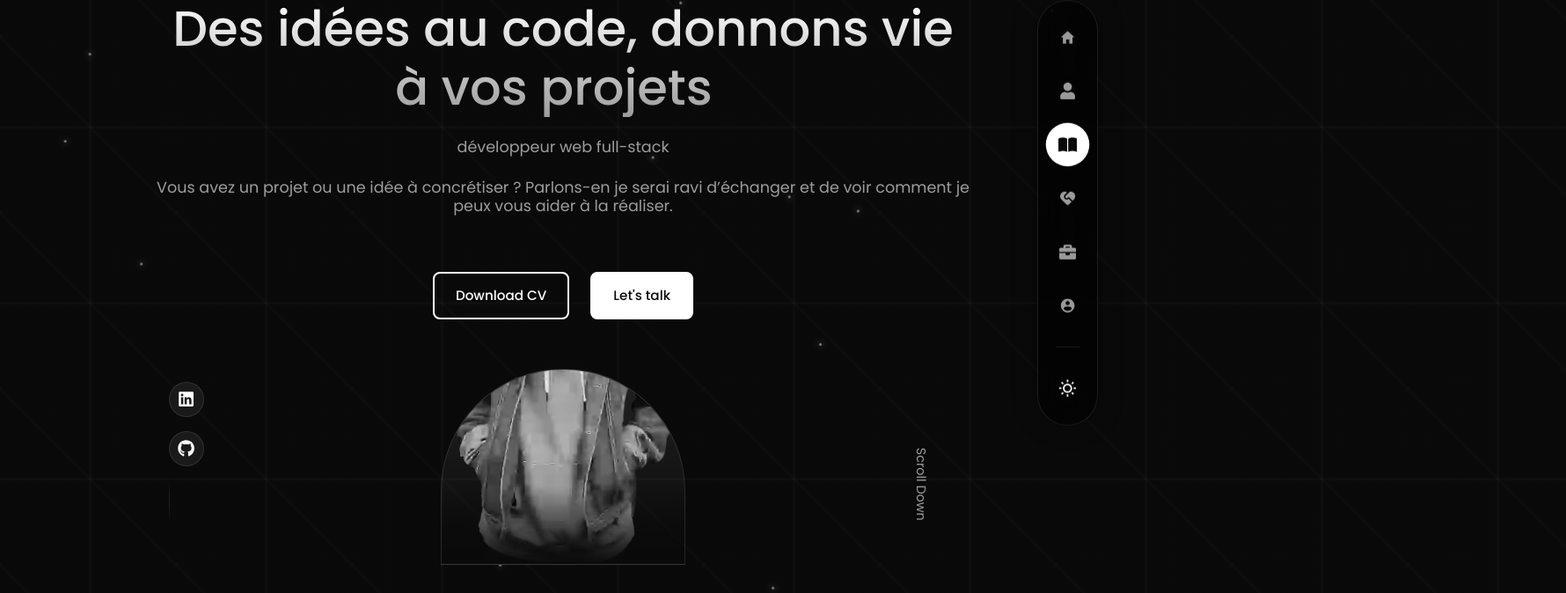
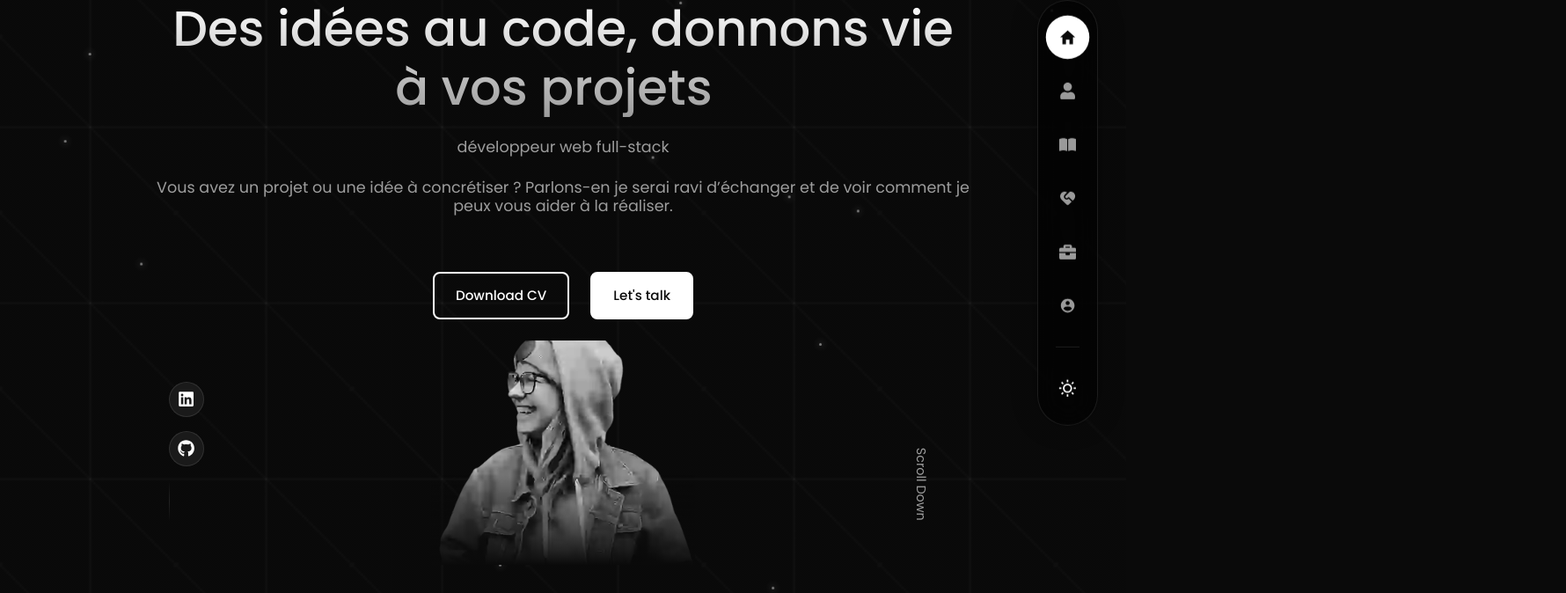
Before and after one commit to Hani19000/Portfolio-Hani, a React (Vite) app in the folder frontend/: page / in a window 1280 px wide. Shown: the part 158-832 px from the top of the page at 88% size, 1780 px wide, since content can reach past the window. Built offline with nearby package versions, Linux system fonts and the light colour scheme.

Commit message:
mise a jours

```diff
--- a/frontend/src/components/header/header.css
+++ b/frontend/src/components/header/header.css
@@ -28,7 +28,11 @@ header {
 .header__container h1 {
   font-size: clamp(2rem, 5vw, 3.5rem);
   color: var(--color-white);
-  background: linear-gradient(to bottom, var(--color-white), var(--color-light));
+  background: linear-gradient(
+    to bottom,
+    var(--color-white),
+    var(--color-light)
+  );
   background-clip: text;
   -webkit-background-clip: text;
   -webkit-text-fill-color: transparent;
@@ -77,7 +81,7 @@ header {
 }
 
 .header__socials::after {
-  content: '';
+  content: "";
   width: 1px;
   height: 3rem;
   background: linear-gradient(transparent, var(--border-color), transparent);
@@ -85,21 +89,16 @@ header {
 
 /*============== IMAGE - GRAYSCALE EN DARK MODE ==============*/
 .me {
-  width: clamp(260px, 30%, 400px);
-  aspect-ratio: 1/1.2;
-  background: linear-gradient(var(--border-color), transparent);
-  border-radius: 12rem 12rem 0 0;
-  margin-top: 2rem;
+  width: 300px;
+  height: 440px;
+  aspect-ratio: 300 / 440;
   overflow: hidden;
-  display: flex;
-  align-items: flex-end;
-  justify-content: center;
-  position: relative;
-  border: 1px solid var(--border-color);
+  /* Empêche le décalage pendant le chargement */
+  contain: size layout;
 }
 
 .me::before {
-  content: '';
+  content: "";
   position: absolute;
   inset: 0;
   background: linear-gradient(180deg, transparent 60%, var(--color-bg));
@@ -112,7 +111,9 @@ header {
   height: 440px;
   object-fit: cover;
   filter: grayscale(100%);
-  transition: filter 400ms ease, transform 300ms ease;
+  transition:
+    filter 400ms ease,
+    transform 300ms ease;
 }
 
 .me:hover img,
@@ -172,10 +173,20 @@ header {
 }
 
 @keyframes float-particle {
-  0% { opacity: 0; transform: translateY(100vh); }
-  10% { opacity: 0.3; }
-  90% { opacity: 0.3; }
-  100% { opacity: 0; transform: translateY(-100px); }
+  0% {
+    opacity: 0;
+    transform: translateY(100vh);
+  }
+  10% {
+    opacity: 0.3;
+  }
+  90% {
+    opacity: 0.3;
+  }
+  100% {
+    opacity: 0;
+    transform: translateY(-100px);
+  }
 }
 
 /* ========== CURSEUR ========== */
@@ -187,8 +198,14 @@ header {
 }
 
 @keyframes blink {
-  0%, 49% { opacity: 1; }
-  50%, 100% { opacity: 0; }
+  0%,
+  49% {
+    opacity: 1;
+  }
+  50%,
+  100% {
+    opacity: 0;
+  }
 }
 
 /* ========== STATS ========== */
@@ -222,11 +239,22 @@ header {
 
 /* ======== MEDIA QUERIES ======== */
 @media screen and (max-width: 1024px) {
-  header { height: 90vh; }
-  .me { width: 300px; height: 380px; }
+  header {
+    height: 90vh;
+  }
+  .me {
+    width: 300px;
+    height: 380px;
+  }
 }
 
 @media screen and (max-width: 768px) {
-  .header__socials, .scroll__down { display: none; }
-  header { height: auto; padding-top: 8rem; }
+  .header__socials,
+  .scroll__down {
+    display: none;
+  }
+  header {
+    height: auto;
+    padding-top: 8rem;
+  }
 }
--- a/frontend/src/components/nav/components/NavActive.tsx
+++ b/frontend/src/components/nav/components/NavActive.tsx
@@ -1,6 +1,5 @@
 import { useState, useEffect, MouseEvent } from "react";
 
-/* Définition du type de retour pour le hook */
 interface NavActiveReturn {
   activeNav: string;
   handleNavClick: (e: MouseEvent<HTMLAnchorElement>, id: string) => void;
@@ -10,24 +9,38 @@ function useNavActive(): NavActiveReturn {
   const [activeNav, setActiveNav] = useState<string>("#");
 
   useEffect(() => {
-    const sectionIds = ["#", "about", "experience", "services-section", "portfolio", "testimonials", "contact"];
+    const sectionIds = ["about", "experience", "services-section", "portfolio", "testimonials", "contact"];
 
-    const handleScroll = () => {
-      const scrollPosition = window.scrollY + window.innerHeight / 2;
+    // On observe les sections
+    const observer = new IntersectionObserver(
+      (entries) => {
+        entries.forEach((entry) => {
+          if (entry.isIntersecting) {
+            setActiveNav(`#${entry.target.id}`);
+          }
+        });
+      },
+      {
+        rootMargin: "-40% 0px -40% 0px", // Déclenche quand la section est au milieu
+        threshold: 0
+      }
+    );
 
-      sectionIds.forEach((id) => {
-        const section = id === "#" ? document.querySelector("header") : document.getElementById(id);
+    // Observer le header pour le retour en haut (#)
+    const header = document.querySelector("header");
+    if (header) {
+      const headerObserver = new IntersectionObserver((entries) => {
+        if (entries[0].isIntersecting) setActiveNav("#");
+      });
+      headerObserver.observe(header);
+    }
 
-        if (section &&
-            scrollPosition >= (section as HTMLElement).offsetTop &&
-            scrollPosition < (section as HTMLElement).offsetTop + (section as HTMLElement).offsetHeight) {
-          setActiveNav(id === "#" ? "#" : `#${id}`);
-        }
-      });
-    };
+    sectionIds.forEach((id) => {
+      const el = document.getElementById(id);
+      if (el) observer.observe(el);
+    });
 
-    window.addEventListener("scroll", handleScroll);
-    return () => window.removeEventListener("scroll", handleScroll);
+    return () => observer.disconnect();
   }, []);
 
   const handleNavClick = (e: MouseEvent<HTMLAnchorElement>, id: string) => {
@@ -38,9 +51,7 @@ function useNavActive(): NavActiveReturn {
     const element = targetId === '' ? document.querySelector('header') : document.getElementById(targetId);
 
     element?.scrollIntoView({ behavior: 'smooth' });
-
-    const cleanUrl = id === '#' ? '/' : `/${targetId}`;
-    window.history.pushState(null, null, cleanUrl);
+    window.history.pushState(null, "", id === '#' ? '/' : `#${targetId}`);
   };
 
   return { activeNav, handleNavClick };
--- a/frontend/src/components/portfolio/portfolio.css
+++ b/frontend/src/components/portfolio/portfolio.css
@@ -5,25 +5,16 @@ body {
 }
 
 .container.portfolio__container {
-    width: var(--container-width-lg);
-    margin: 0 auto;
-    /* Supprime display: grid ici si tu utilises Swiper ! */
-    overflow: visible !important; /* Permet aux ombres de ne pas être coupées */
-    position: relative;
+display: block; /* Swiper gère lui-même l'alignement horizontal */
+  width: 90%;
+  margin: 0 auto;
+  overflow: hidden;
 }
 
 .portfolio__items {
-    background: var(--color-bg-variant);
-    padding: 1.5rem;
-    border-radius: 2rem;
-    border: 1px solid transparent;
-    transition: var(--transition);
-    display: flex;
-    flex-direction: column;
-    height: 100%; /* Important pour que toutes les cartes aient la même taille */
-    user-select: none;
-    /* Fix Performance : Empêche les calculs de peinture inutiles */
-    contain: content;
+width: 100%;
+  max-width: 400px;
+  margin: 0 auto;
 }
 
 .portfolio__items::before {
```
